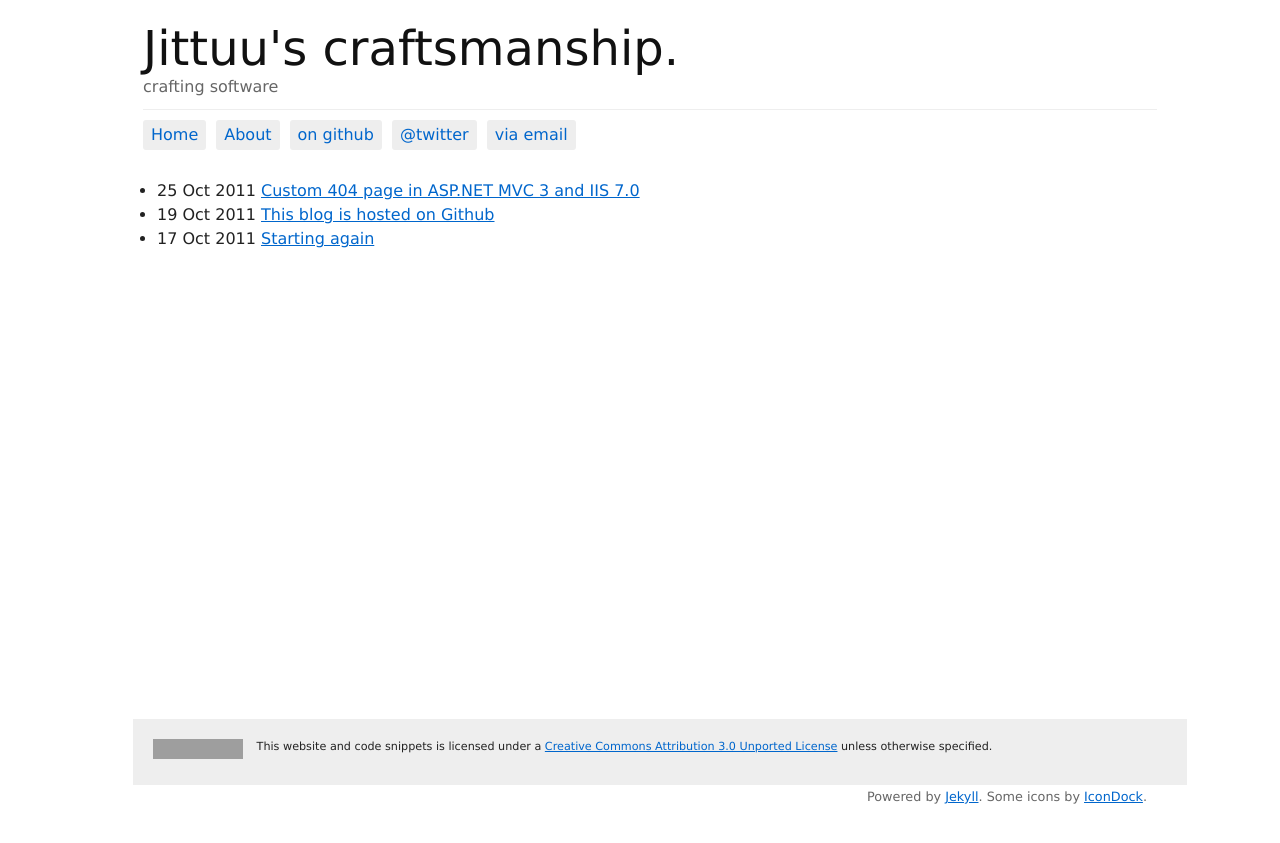
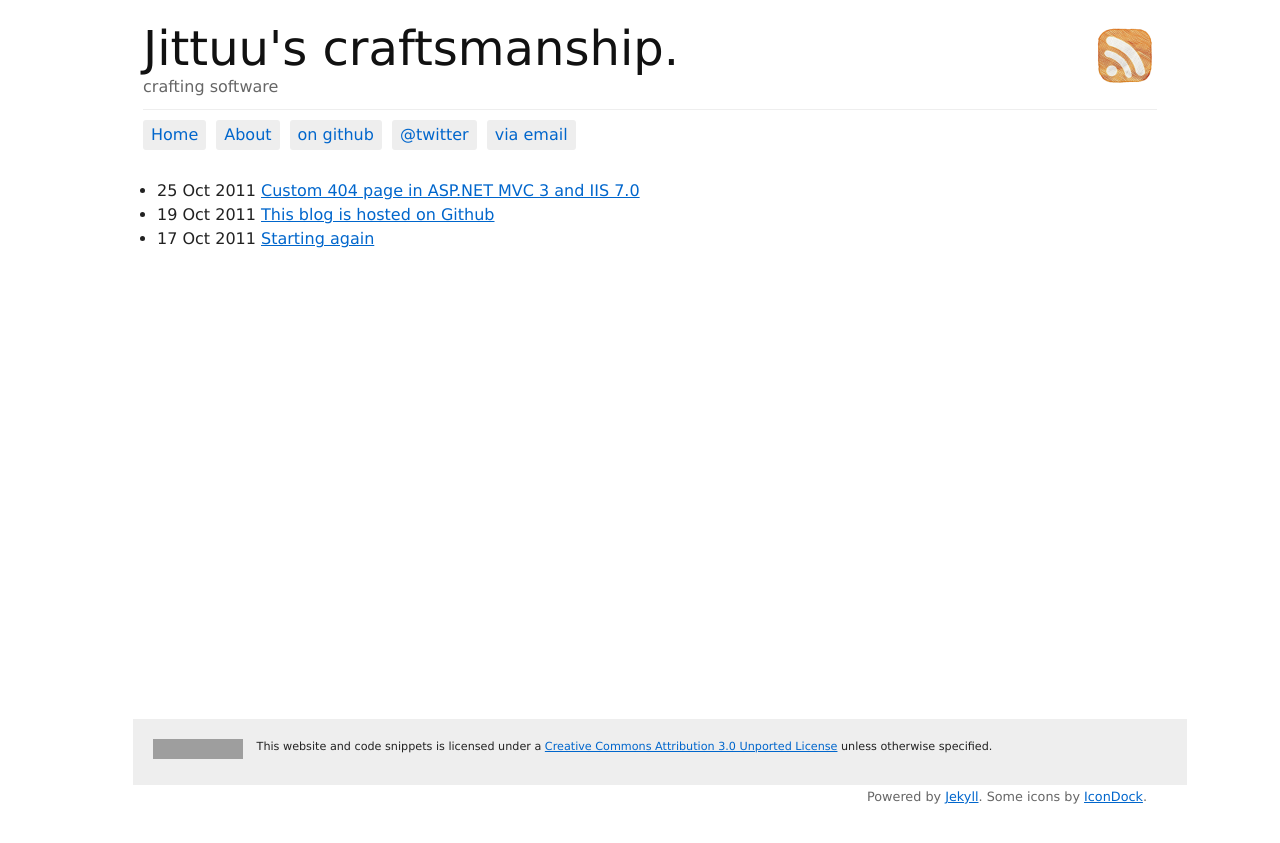
Before and after one commit to jittuu/jittuu.github.com, a Jekyll site: the page built from index.html, in a window 1280 px wide. Shown: the top 843 px of the page. Built offline with Jekyll 4.4.1, drawn with Linux system fonts in a browser that asks for light colours; grey boxes are pictures that could not be loaded.

Commit message:
setup rss for the site

```diff
--- a/_layouts/default.html
+++ b/_layouts/default.html
@@ -10,6 +10,9 @@
     <div class="container">
       <hr class="space" />
       <div id="header" class="span-24">
+        <a class="right" href="//feeds.feedburner.com/JittuuBlog">
+          <img id="rss" src="/assets/img/rss.png" width="64" height="64" alt="rss" />
+        </a>
         <h1>Jittuu's craftsmanship.</h1>
         <span class="quiet">crafting software</span>
       </div>
```
Also changed, not shown: assets/img/rss.png (added).
